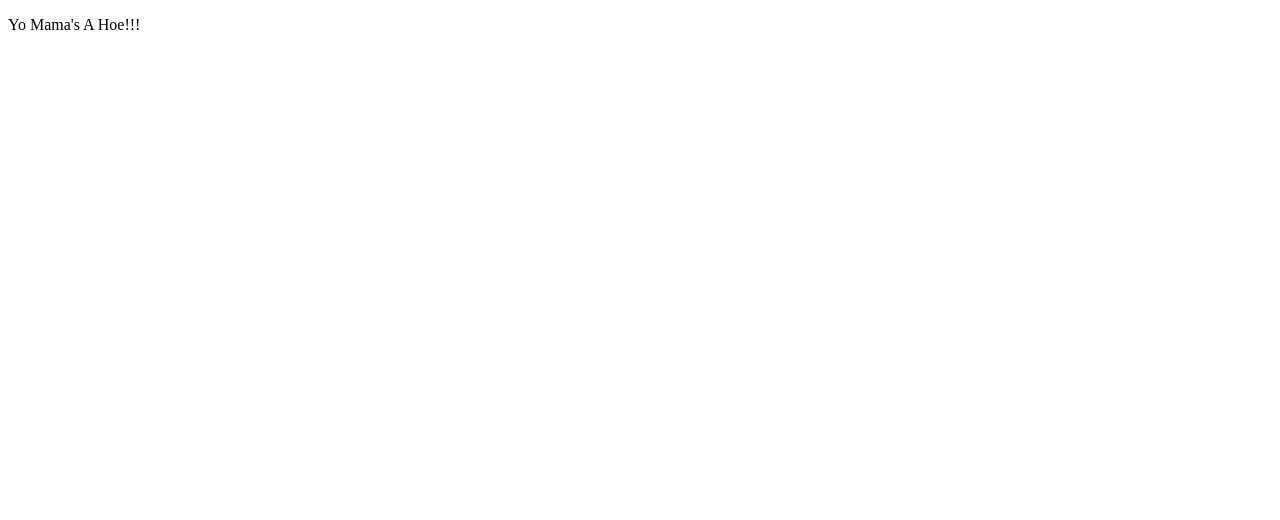
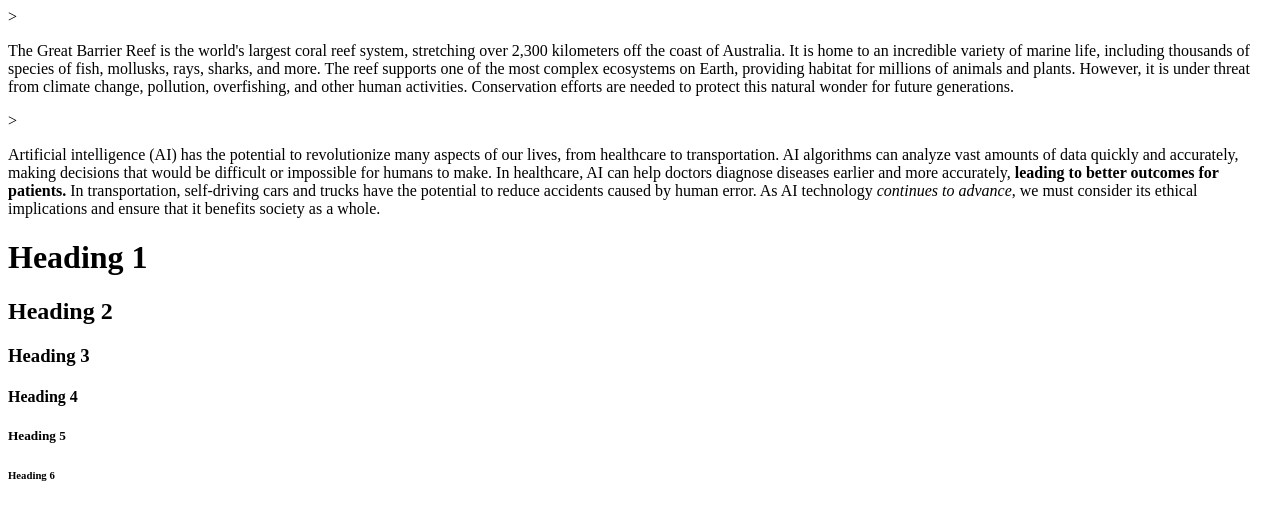
Before and after one commit to ChristianMHolt/KubuntuWebDev, a plain HTML site: page WorkingWithText/index.html in a window 1280 px wide. Drawn offline with Linux system fonts and the light colour scheme.

Commit message:
Updated index.html in WorkingWithText

```diff
--- a/WorkingWithText/index.html
+++ b/WorkingWithText/index.html
@@ -7,6 +7,33 @@
     <title>TestDoc</title>
 </head>
 <body>
-    <p>Yo Mama's A Hoe!!!</p>
+    <!--This is a comment for pragraph 1-->>
+    <p>
+        The Great Barrier Reef is the world's largest coral reef system,
+        stretching over 2,300 kilometers off the coast of Australia.
+        It is home to an incredible variety of marine life, including thousands
+        of species of fish, mollusks, rays, sharks, and more. The reef supports
+        one of the most complex ecosystems on Earth, providing habitat for millions
+        of animals and plants. However, it is under threat from climate change, pollution,
+        overfishing, and other human activities. Conservation efforts are needed to
+        protect this natural wonder for future generations.
+    </p>
+    <!--This is a comment for paragraph 2-->>
+    <p>
+        Artificial intelligence (AI) has the potential to revolutionize many aspects of our
+        lives, from healthcare to transportation. AI algorithms can analyze vast amounts of
+        data quickly and accurately, making decisions that would be difficult or impossible
+        for humans to make. In healthcare, AI can help doctors diagnose diseases earlier
+        and more accurately, <strong>leading to better outcomes for patients.</strong> In transportation,
+        self-driving cars and trucks have the potential to reduce accidents caused by human error.
+        As AI technology <em>continues to advance</em>, we must consider its ethical implications
+        and ensure that it benefits society as a whole.
+    </p>
+    <h1>Heading 1</h1>
+    <h2>Heading 2</h2>
+    <h3>Heading 3</h3>
+    <h4>Heading 4</h4>
+    <h5>Heading 5</h5>
+    <h6>Heading 6</h6>
 </body>
 </html>
```
